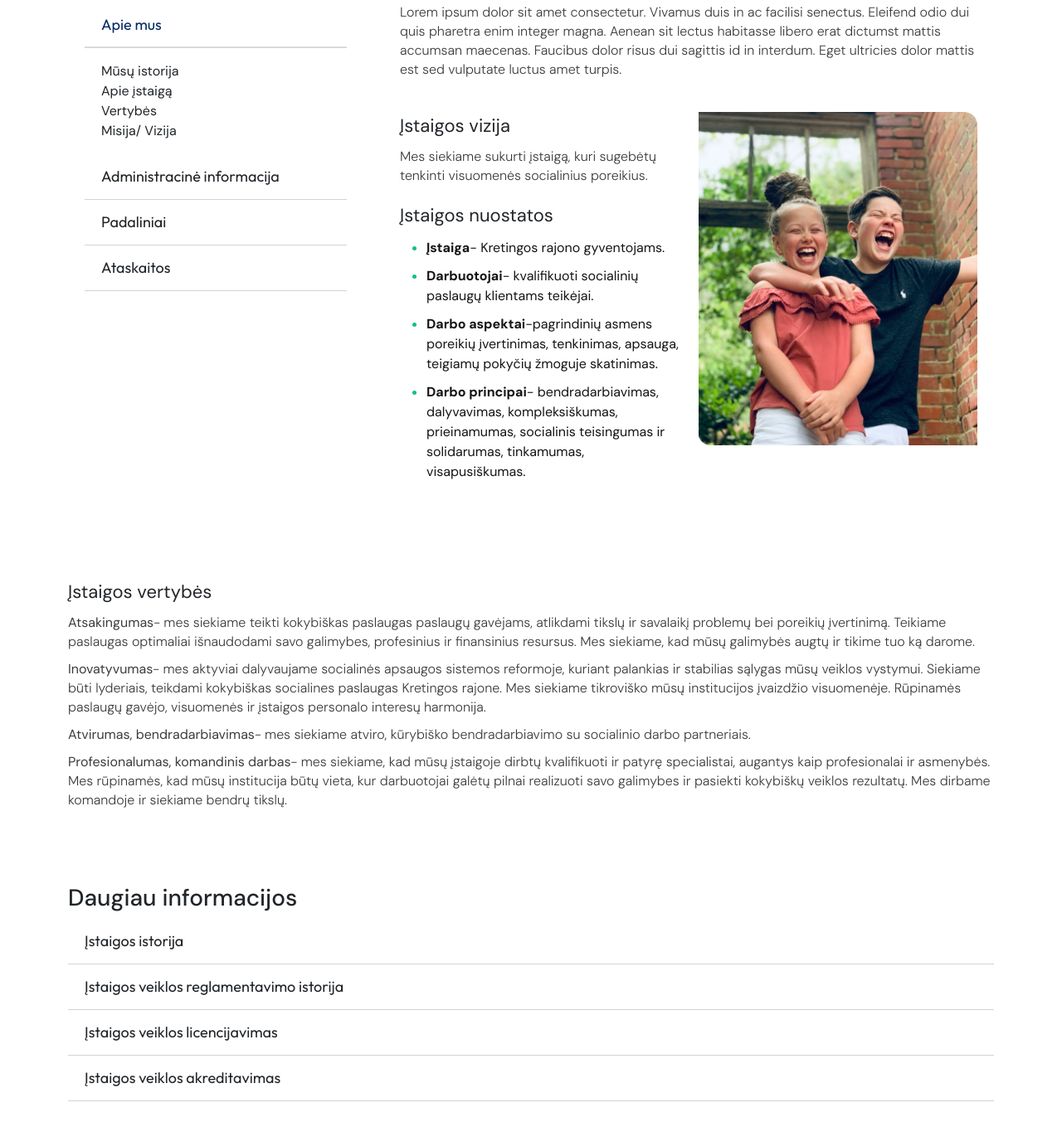
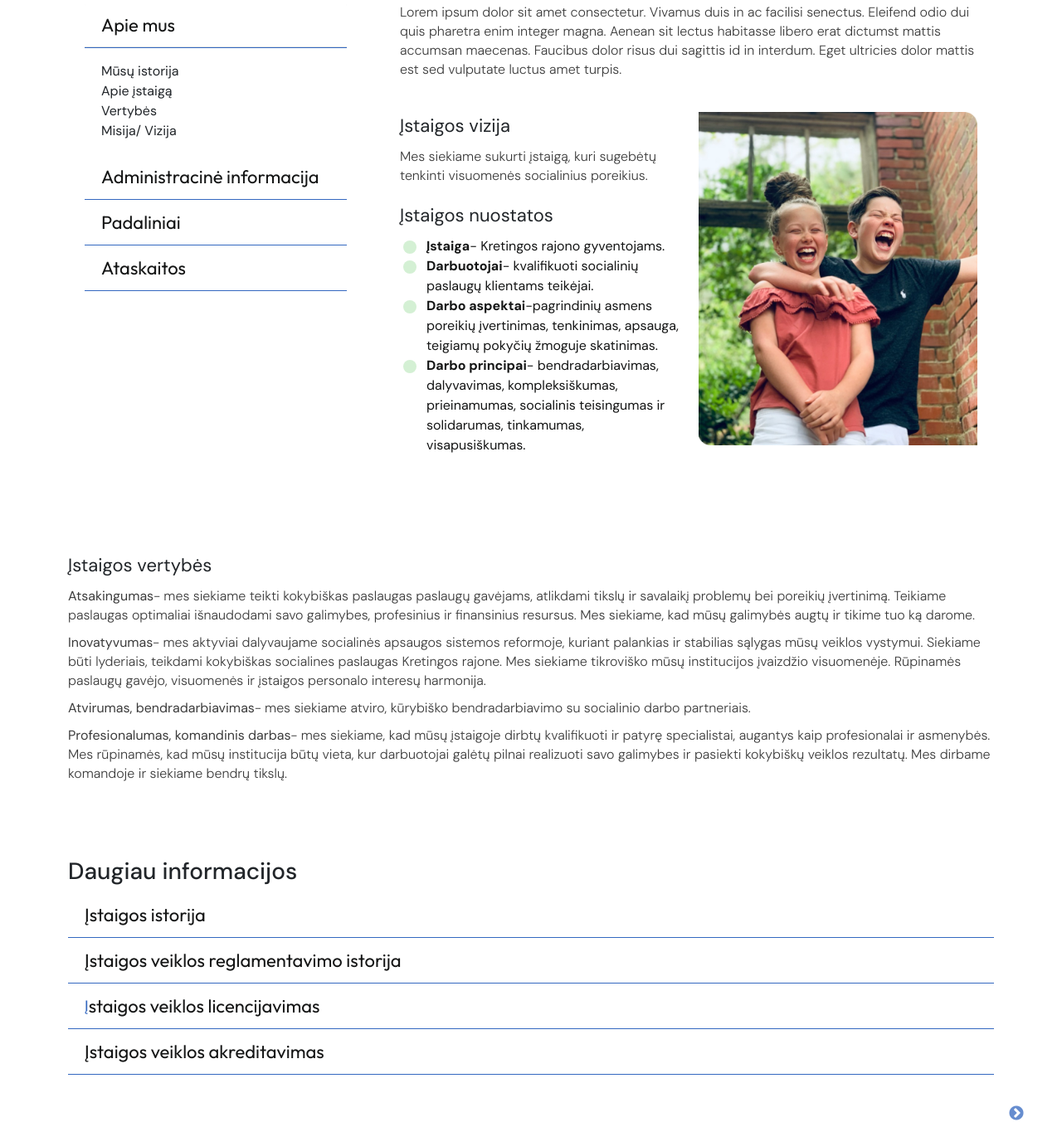
Before and after one commit to Rubel-hossain/figma-to-html-exam, a plain HTML site: page about.html in a window 1280 px wide. Shown: the part 593-1946 px from the top of the page at 83% size. Drawn offline with nearby package versions, Linux system fonts and the light colour scheme; some packages are replaced by stand-ins of ours; a script that the page names is missing.

Commit message:
about page updated

```diff
--- a/about.html
+++ b/about.html
@@ -135,7 +135,7 @@
                                 <div class="accordion-item">
                                   <h2 class="accordion-header">
                                     <button class="accordion-button" type="button" data-bs-toggle="collapse" data-bs-target="#collapseOne" aria-expanded="true" aria-controls="collapseOne">
-                                        Apie mus
+                                        <span>Apie mus</span>
                                     </button>
                                   </h2>
                                   <div id="collapseOne" class="accordion-collapse collapse show" data-bs-parent="#accordionExample">
@@ -152,7 +152,7 @@
                                 <div class="accordion-item">
                                   <h2 class="accordion-header">
                                     <button class="accordion-button collapsed" type="button" data-bs-toggle="collapse" data-bs-target="#collapseTwo" aria-expanded="false" aria-controls="collapseTwo">
-                                        Administracinė informacija
+                                        <span>Administracinė informacija</span>
                                     </button>
                                   </h2>
                                   <div id="collapseTwo" class="accordion-collapse collapse" data-bs-parent="#accordionExample">
@@ -169,7 +169,7 @@
                                 <div class="accordion-item">
                                   <h2 class="accordion-header">
                                     <button class="accordion-button collapsed" type="button" data-bs-toggle="collapse" data-bs-target="#collapseThree" aria-expanded="false" aria-controls="collapseThree">
-                                        Padaliniai
+                                        <span>Padaliniai</span>
                                     </button>
                                   </h2>
                                   <div id="collapseThree" class="accordion-collapse collapse" data-bs-parent="#accordionExample">
@@ -186,7 +186,7 @@
                                 <div class="accordion-item">
                                     <h2 class="accordion-header">
                                       <button class="accordion-button collapsed" type="button" data-bs-toggle="collapse" data-bs-target="#collapsefour" aria-expanded="false" aria-controls="collapsefour">
-                                        Ataskaitos
+                                        <span>Ataskaitos</span>
                                       </button>
                                     </h2>
                                     <div id="collapsefour" class="accordion-collapse collapse" data-bs-parent="#accordionExample">
@@ -267,7 +267,7 @@
                                     <div class="accordion-item">
                                       <h2 class="accordion-header">
                                         <button class="accordion-button collapsed" type="button" data-bs-toggle="collapse" data-bs-target="#flush-collapseOne" aria-expanded="false" aria-controls="flush-collapseOne">
-                                          Įstaigos istorija
+                                          <span>Įstaigos istorija</span>
                                         </button>
                                       </h2>
                                       <div id="flush-collapseOne" class="accordion-collapse collapse" data-bs-parent="#accordionFlushExample">
@@ -277,7 +277,7 @@
                                     <div class="accordion-item">
                                       <h2 class="accordion-header">
                                         <button class="accordion-button collapsed" type="button" data-bs-toggle="collapse" data-bs-target="#flush-collapseTwo" aria-expanded="false" aria-controls="flush-collapseTwo">
-                                            Įstaigos veiklos reglamentavimo istorija
+                                            <span>Įstaigos veiklos reglamentavimo istorija</span>
                                         </button>
                                       </h2>
                                       <div id="flush-collapseTwo" class="accordion-collapse collapse" data-bs-parent="#accordionFlushExample">
@@ -287,7 +287,7 @@
                                     <div class="accordion-item">
                                       <h2 class="accordion-header">
                                         <button class="accordion-button collapsed" type="button" data-bs-toggle="collapse" data-bs-target="#flush-collapseThree" aria-expanded="false" aria-controls="flush-collapseThree">
-                                            Įstaigos veiklos licencijavimas
+                                            Į<span>staigos veiklos licencijavimas</span>
                                         </button>
                                       </h2>
                                       <div id="flush-collapseThree" class="accordion-collapse collapse" data-bs-parent="#accordionFlushExample">
@@ -298,7 +298,7 @@
                                     <div class="accordion-item">
                                         <h2 class="accordion-header">
                                           <button class="accordion-button collapsed" type="button" data-bs-toggle="collapse" data-bs-target="#flush-collapseFour" aria-expanded="false" aria-controls="flush-collapseFour">
-                                            Įstaigos veiklos akreditavimas
+                                            <span>Įstaigos veiklos akreditavimas</span>
                                           </button>
                                         </h2>
                                         <div id="flush-collapseFour" class="accordion-collapse collapse" data-bs-parent="#accordionFlushExample">
--- a/style.css
+++ b/style.css
@@ -1,7 +1,27 @@
+/******************
+01. our google font input here
+02. global style reset
+03. body and font settings
+04. top header area styles
+05. main menu area styles
+06. off-canvar menu styles
+07. hero section styles
+08. hero contact info styles
+09. attention section styles
+10. blog section styles
+11. about section styles
+12. map area styles
+13. footer area styles
+14. about page area styles
+15. institutional area styles
+16. situations section styles
+17. about page contact area styles
+*******************/
+
 /* our google font input here  */
 @import url('https://fonts.googleapis.com/css2?family=DM+Sans:ital,opsz,wght@0,9..40,100..1000;1,9..40,100..1000&family=Outfit:wght@100..900&display=swap');
 
-/* our google font input end here  */
+/* 01. our google font input end here  */
 *{
     margin: 0;
     padding: 0;
@@ -607,14 +627,18 @@ ul li{
 }
 .accordion-header {
     margin-bottom: 0;
-    border-bottom: 1px solid rgb(212, 211, 212);
+    border-bottom: 1px solid #3468C0;
 }
 .accordion-button{
     font-family: "Outfit";
     font-weight: 400;
     font-size: 18px;
     line-height: 22px;
-
+    color: #3468C0;
+}
+.accordion-button span {
+ color: #141515;
+ font-size: 22px;
 }
 .about-accodion-para{
     font-family: "DM Sans";
@@ -645,10 +669,18 @@ ul li{
     width: 100%;
 }
 .about-nav-area ul li{
-    list-style: disc;
-    color: #15be86;
-    margin: 10px 0;
+  position: relative;
 }
+.about-nav-area ul li::before {
+    content: "";
+    position: absolute;
+    left: -28px;
+    top: 5px;
+    width: 16px;
+    height: 16px;
+    border-radius: 50%;
+    background-color: #D4F0D4;
+  }
 .about-nav-area ul li a{
     color: #141515;
 }
@@ -740,11 +772,6 @@ ul li{
     margin-bottom: 60px;
 }
 
-
-
-
-
-
 /* about page contact area style start here  */
 .single-contact img{
     width: 100%;
```
